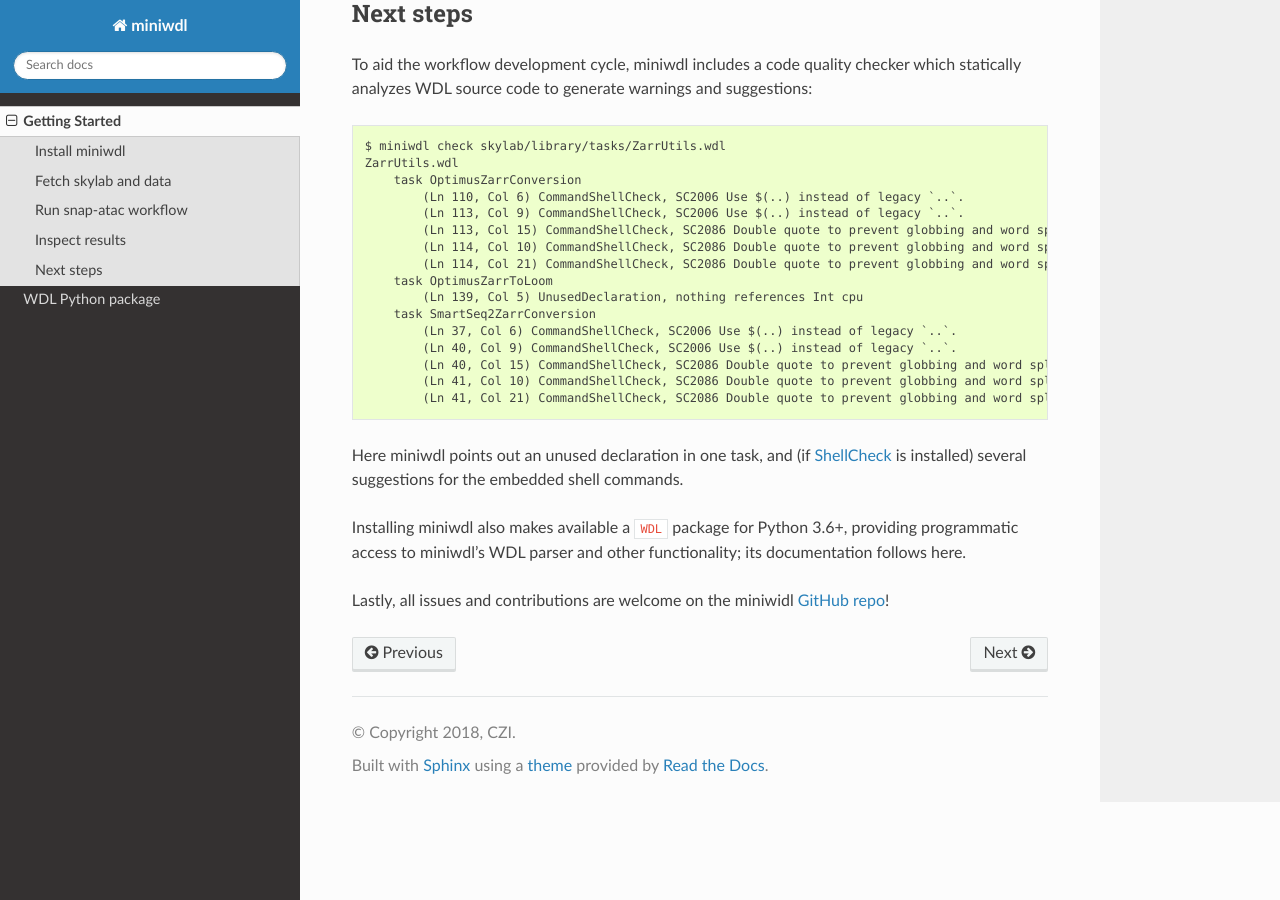
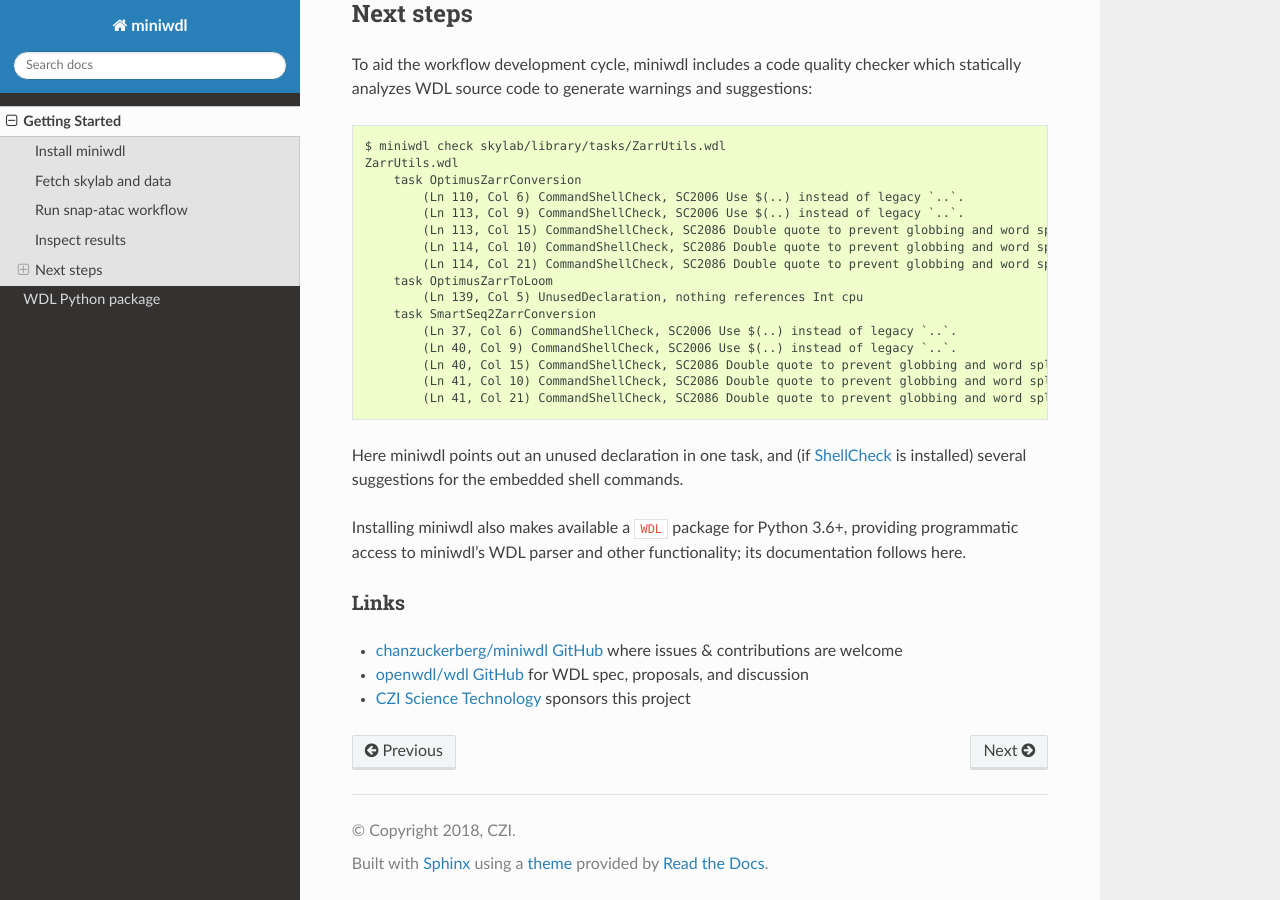
Before and after one commit to chanzuckerberg/miniwdl, a Sphinx documentation site: the page built from docs/getting_started.md, in a window 1280 px wide and 900 px high, scrolled down 3749 px. Built offline with Sphinx 7.4.7 and the Read the Docs theme 2.0.0, drawn with Linux system fonts in a browser that asks for light colours.

Commit message:
Read the Docs fixes

```diff
--- a/docs/getting_started.md
+++ b/docs/getting_started.md
@@ -187,4 +187,8 @@
 
 Installing miniwdl also makes available a `WDL` package for Python 3.6+, providing programmatic access to miniwdl's WDL parser and other functionality; its documentation follows here.
 
-Lastly, all issues and contributions are welcome on the miniwidl [GitHub repo](https://github.com/chanzuckerberg/miniwdl/)!
+### Links
+
+* [chanzuckerberg/miniwdl GitHub](https://github.com/chanzuckerberg/miniwdl/) where issues & contributions are welcome
+* [openwdl/wdl GitHub](https://github.com/openwdl/wdl) for WDL spec, proposals, and discussion
+* [CZI Science Technology](https://chanzuckerberg.com/technology/science/) sponsors this project
--- a/setup.cfg
+++ b/setup.cfg
@@ -1,17 +1,17 @@
 [metadata]
 name = miniwdl
-description = Workflow Description Language (WDL) toolkit & local runner
+description = Workflow Description Language (WDL) local runner & developer toolkit
 description-file = README.md
 description-content-type = text/markdown; charset=UTF-8
 author = CZI
-#author-email = john.doe@example.com
+author-email = security@chanzuckerberg.com
 license = MIT
 home-page = https://github.com/chanzuckerberg/miniwdl
 classifier =
     Programming Language :: Python :: 3 :: Only
     License :: OSI Approved :: MIT License
     Operating System :: OS Independent
-    Development Status :: 3 - Alpha
+    Development Status :: 4 - Beta
     Topic :: Scientific/Engineering :: Bio-Informatics
     Topic :: Software Development :: Interpreters
 
```
Also changed, not shown: README.md (+10 -8 lines), .readthedocs.yml (added).
